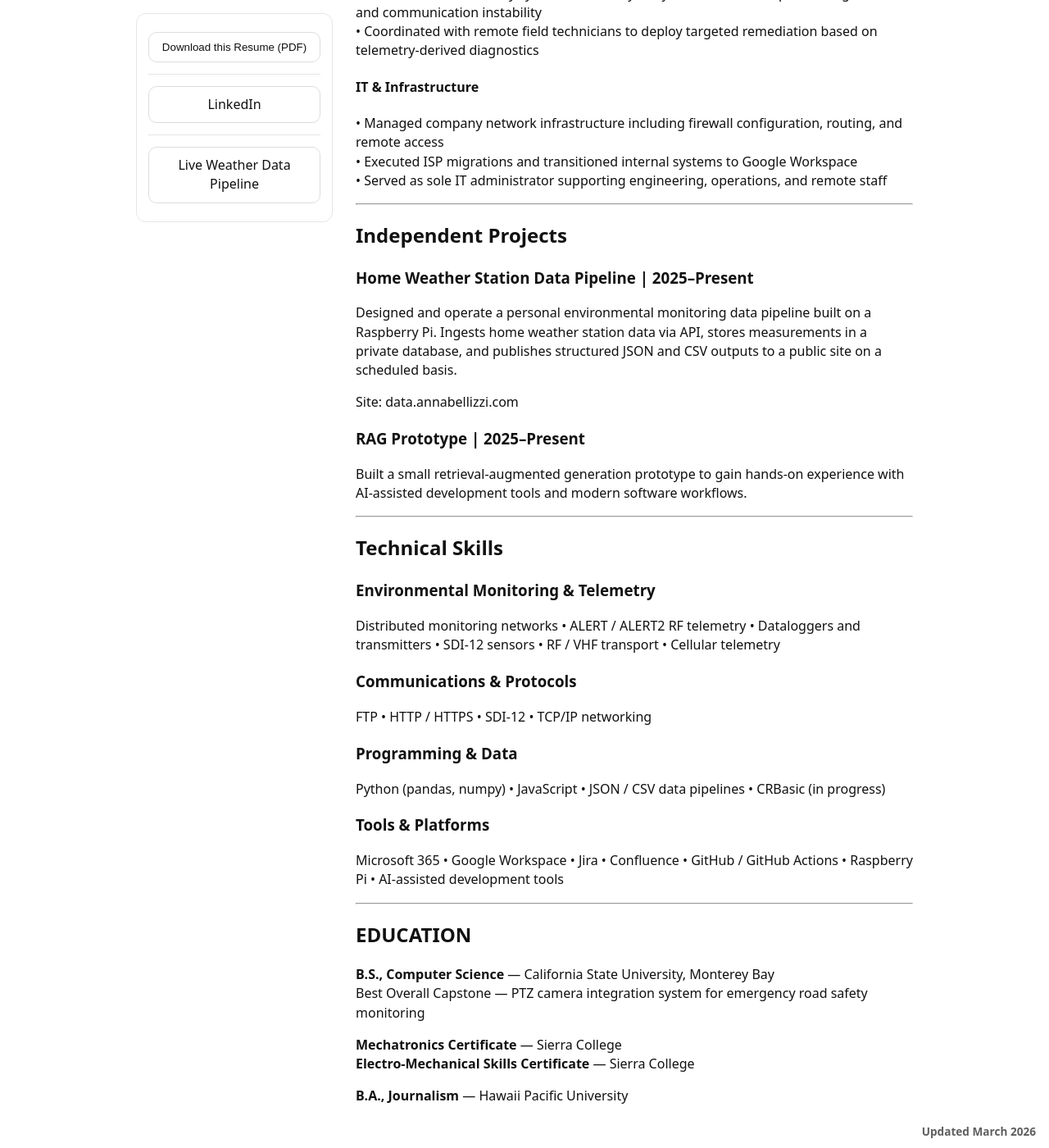
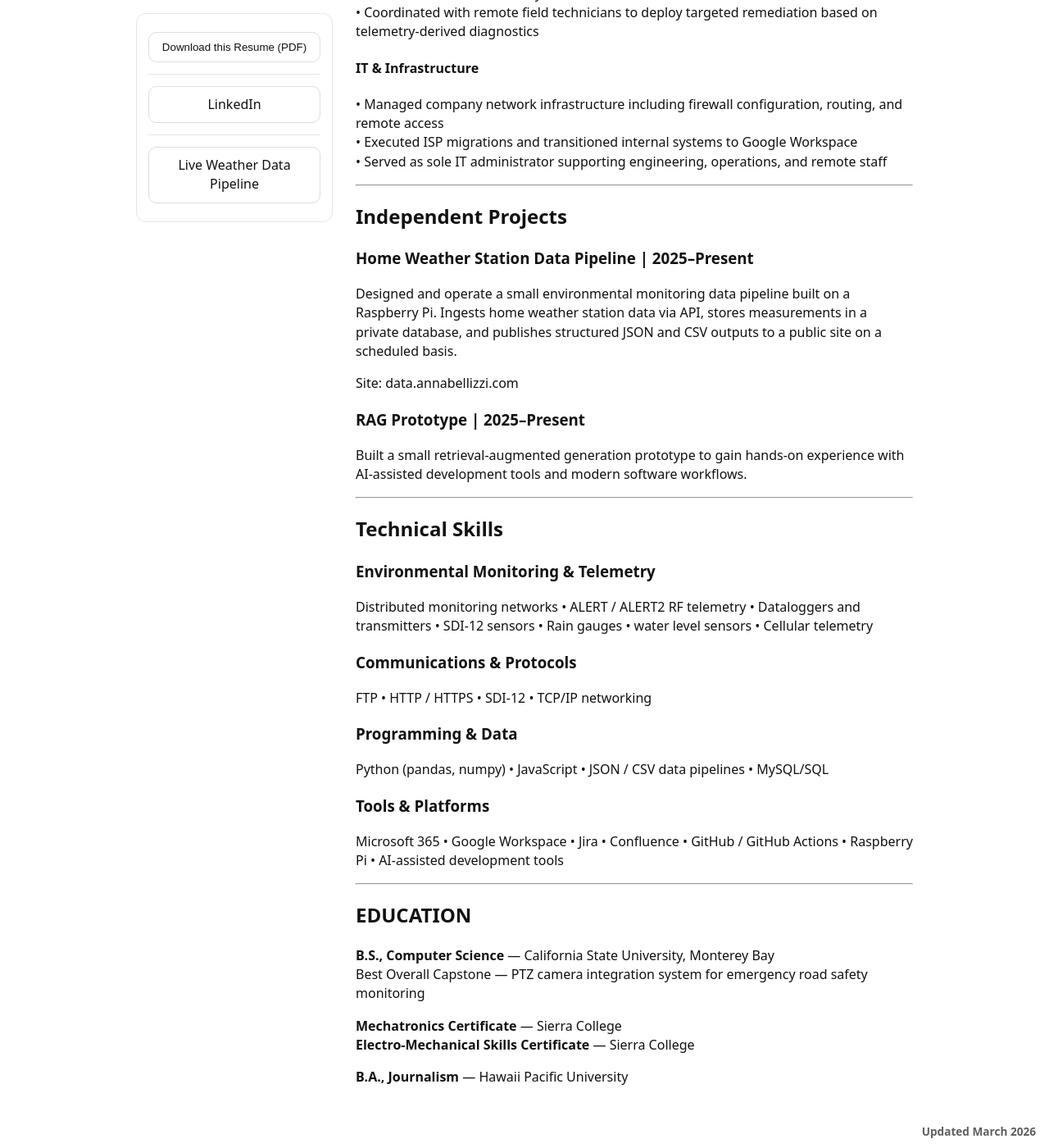
Before and after one commit to jostagirl/PublicResume, a Jekyll site: the page built from v/WWG/index.md, in a window 1280 px wide and 1400 px high, scrolled down 2084 px. Shown: the whole window at 82% size. Built offline with Jekyll 4.4.1, drawn with Linux system fonts in a browser that asks for light colours; our own code applies the rules of GitHub Pages for plain Markdown files; some of the changed text lies outside the part shown.

Commit message:
Publish resume site update

```diff
--- a/v/WWG/index.md
+++ b/v/WWG/index.md
@@ -85,7 +85,7 @@ Hired to support the company’s centralized environmental data platform and tel
 
 ### Home Weather Station Data Pipeline | 2025–Present
 
-Designed and operate a personal environmental monitoring data pipeline built on a Raspberry Pi. Ingests home weather station data via API, stores measurements in a private database, and publishes structured JSON and CSV outputs to a public site on a scheduled basis.
+Designed and operate a small environmental monitoring data pipeline built on a Raspberry Pi. Ingests home weather station data via API, stores measurements in a private database, and publishes structured JSON and CSV outputs to a public site on a scheduled basis.
 
 Site: data.annabellizzi.com
 
@@ -98,13 +98,13 @@ Built a small retrieval-augmented generation prototype to gain hands-on experien
 ## Technical Skills
 
 ### Environmental Monitoring & Telemetry
-Distributed monitoring networks • ALERT / ALERT2 RF telemetry • Dataloggers and transmitters • SDI-12 sensors • RF / VHF transport • Cellular telemetry
+Distributed monitoring networks • ALERT / ALERT2 RF telemetry • Dataloggers and transmitters • SDI-12 sensors • Rain gauges • water level sensors • Cellular telemetry
 
 ### Communications & Protocols
 FTP • HTTP / HTTPS • SDI-12 • TCP/IP networking
 
 ### Programming & Data
-Python (pandas, numpy) • JavaScript • JSON / CSV data pipelines • CRBasic (in progress)
+Python (pandas, numpy) • JavaScript • JSON / CSV data pipelines • MySQL/SQL
 
 ### Tools & Platforms
 Microsoft 365 • Google Workspace • Jira • Confluence • GitHub / GitHub Actions • Raspberry Pi • AI-assisted development tools
```
Also changed, not shown: other parts of v/WWG/index.md (+2 -2 lines).
